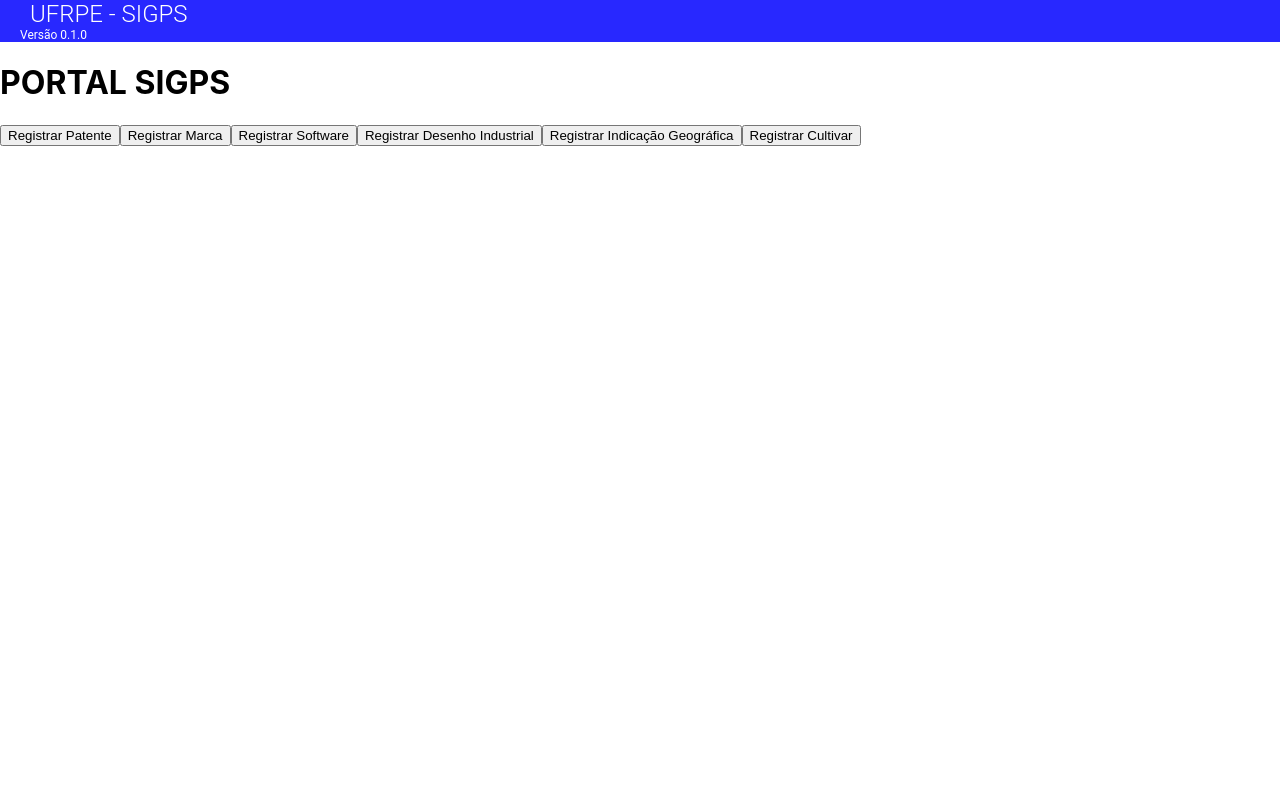
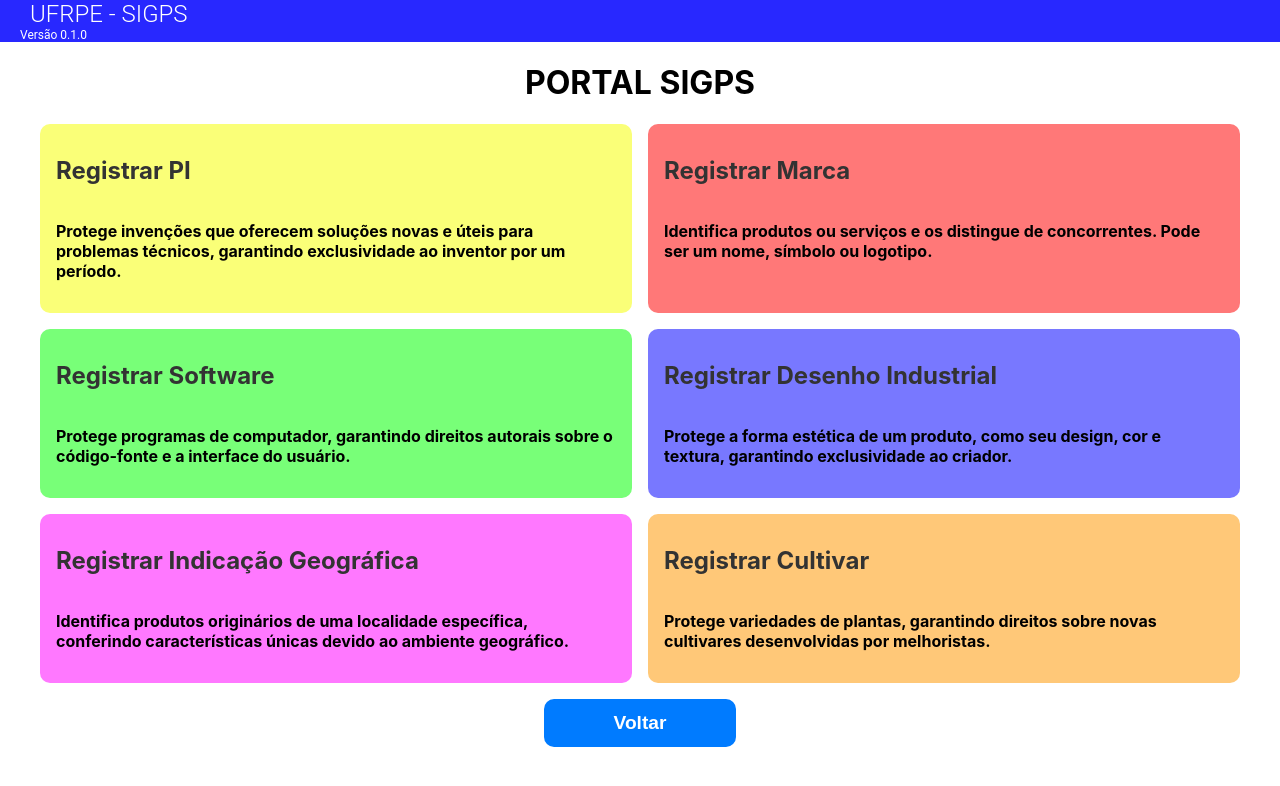
Before and after one commit to KleberBRO/FrontEnd-deployVersion, a React (Create React App) app in the folder sipas/: page /escolher-pi in a window 1280 px wide. Shown: the top 786 px of the page. Built offline with nearby package versions, Linux system fonts and the light colour scheme.

Commit message:
tela de escolher tipo de pi

```diff
--- a/sipas/src/App.js
+++ b/sipas/src/App.js
@@ -2,13 +2,15 @@ import React from 'react';
 import { BrowserRouter as Router, Routes, Route } from 'react-router-dom';
 import Home from './pages/Home';
 import EscolherPI from './pages/EscolherPI.js';
+import PropriedadesInt from './pages/PropriedadesInt.js';
 
 function App() {
   return (
     <Router>
       <Routes>
-        <Route path="/" element={<Home />} />
+        <Route path="/home" element={<Home />} />
         <Route path="/escolher-pi" element={<EscolherPI />} />
+        <Route path="/propriedades-registradas" element={<PropriedadesInt/>} />
       </Routes>
     </Router>
   );
--- a/sipas/src/pages/EscolherPI.js
+++ b/sipas/src/pages/EscolherPI.js
@@ -1,24 +1,52 @@
 import React from 'react';
 import '../styles/EscolherPI.css';
 import Header from '../components/Header';
+import { useNavigate } from 'react-router-dom';
 
-function App() {
+function EscolherPI() {
+  const navigate = useNavigate();
+
   return (
     <>
       <Header/>
         <div className="container">
             <h1>PORTAL SIGPS</h1>
+
             <div className="escolher-content">
-            <button className="registrar-patente">Registrar Patente</button>
-            <button className="registrar-marca">Registrar Marca</button>
-            <button className="registrar-software">Registrar Software</button>
-            <button className="registrar-desenho-industrial">Registrar Desenho Industrial</button>
-            <button className="registrar-indicacao-geografica">Registrar Indicação Geográfica</button>
-            <button className="registrar-cultivar">Registrar Cultivar</button>
-            </div>
+
+              <div className="registrar-patente">
+                  <h1>Registrar PI</h1>
+                  <p>Protege invenções que oferecem soluções novas e úteis para problemas técnicos, garantindo exclusividade ao inventor por um período.</p>
+              </div>
+              <div className="registrar-marca">
+                <h1>Registrar Marca</h1>
+                <p>Identifica produtos ou serviços e os distingue de concorrentes. Pode ser um nome, símbolo ou logotipo.</p>
+              </div>
+
+              <div className="registrar-software">
+                <h1>Registrar Software</h1>
+                <p>Protege programas de computador, garantindo direitos autorais sobre o código-fonte e a interface do usuário.</p>
+              </div>
+
+              <div className="registrar-desenho-industrial">
+                <h1>Registrar Desenho Industrial</h1>
+                <p>Protege a forma estética de um produto, como seu design, cor e textura, garantindo exclusividade ao criador.</p>
+              </div>
+
+              <div className="registrar-indicacao-geografica">
+                <h1>Registrar Indicação Geográfica</h1>
+                <p>Identifica produtos originários de uma localidade específica, conferindo características únicas devido ao ambiente geográfico.</p>
+                </div>
+              <div className="registrar-cultivar">
+                <h1>Registrar Cultivar</h1>
+                <p>Protege variedades de plantas, garantindo direitos sobre novas cultivares desenvolvidas por melhoristas.</p>
+              </div>
+              </div>
+
+              <button className="btn-voltar" onClick={() => navigate('/home')} >Voltar</button>
         </div>
     </>
   );
 }
 
-export default App;
+export default EscolherPI;
--- a/sipas/src/pages/Home.js
+++ b/sipas/src/pages/Home.js
@@ -12,9 +12,10 @@ function App() {
         <div className="home-background">
             <h1>PORTAL SIGPS</h1>
             <div className="home-content">
-            <button className="registrar-pi" onClick={() => navigate('/EscolherPI')}
+            <button className="registrar-pi" onClick={() => navigate('/Escolher-pi')}
             >Registrar PI</button>
-            <button className="consultar-pi">Propriedades Registradas</button>
+            <button className="Propriedades-registradas" onClick={() => navigate('/Propriedades-registradas')}
+            >Propriedades Registradas</button>
             <button className="pedidos-andamento">Pedidos em Andamento</button>
             <button className="gerar-relatorio">Gerar Relatório</button>
             </div>
--- a/sipas/src/styles/EscolherPI.css
+++ b/sipas/src/styles/EscolherPI.css
@@ -0,0 +1,88 @@
+.container {
+    display: flex;
+    flex-direction: column;
+    align-items: center;
+    justify-content: center;
+    width: 100%;
+    height: 100%;
+}
+
+.escolher-content {
+    display: grid;
+    grid-template-columns: repeat(2, 1fr);
+    gap: 16px;
+}
+
+.escolher-content div {
+    display: flex;
+    flex-direction: column;
+    max-width: 35em;
+    padding: 1rem;
+    cursor: pointer;
+    border-radius: 10px;
+}
+
+.escolher-content div:hover {
+    box-shadow: inset 0 0 0 2px #000;
+}
+
+.escolher-content h1 {
+    font-size: 1.5rem;
+    font-weight: bold;
+    color: #333;
+    margin-bottom: 20px;
+}
+
+.registrar-patente {
+    background-color: rgb(250, 255, 120);
+    font-weight: bold;
+    cursor: pointer;
+}
+
+.registrar-marca {
+    background-color: rgb(255, 120, 120);
+    font-weight: bold;
+    cursor: pointer;
+}
+
+.registrar-software {
+    background-color: rgb(120, 255, 120);
+    font-weight: bold;
+    cursor: pointer;
+}
+
+.registrar-desenho-industrial {
+    background-color: rgb(120, 120, 255);
+    font-weight: bold;
+    cursor: pointer;
+}
+
+.registrar-indicacao-geografica {
+    background-color: rgb(255, 120, 255);
+    font-weight: bold;
+    cursor: pointer;
+}
+
+.registrar-cultivar {
+    background-color: rgb(255, 200, 120);
+    font-weight: bold;
+    cursor: pointer;
+}
+
+.btn-voltar {
+    margin-top: 1rem;
+    width: 10em;
+    height: 3rem;
+    font-size: 1.2rem;
+    padding: 10px;
+    border-radius: 10px;
+    background-color: #007bff;
+    color: white;
+    font-weight: bold;
+    border: none;
+    cursor: pointer;
+}
+
+.btn-voltar:hover {
+    box-shadow: inset 0 0 0 2px #000;
+}
```
